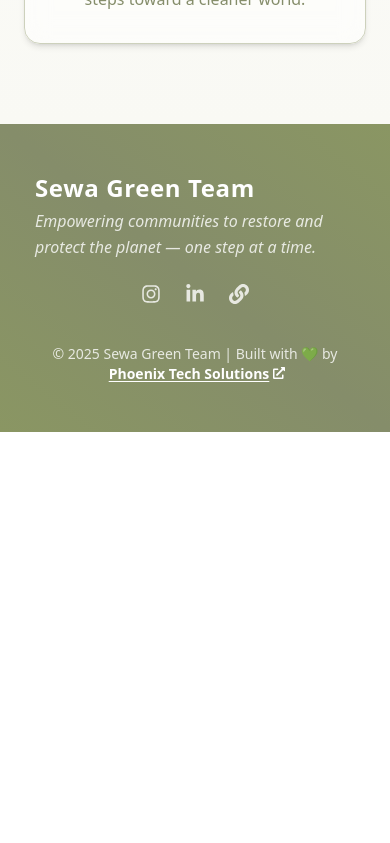
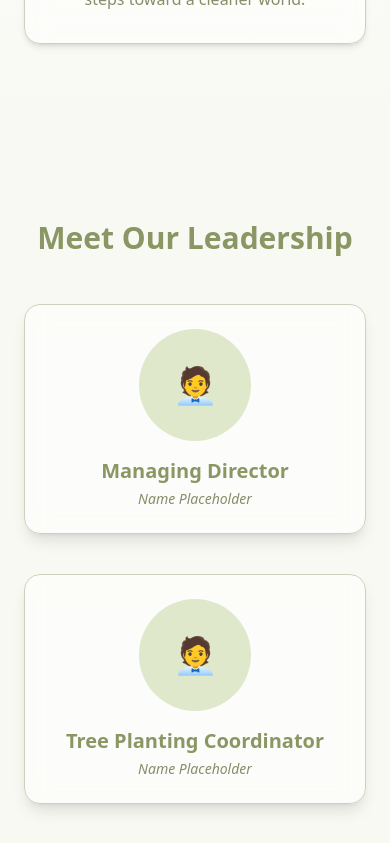
Before and after one commit to rebanto/sewa-green-team, a React (Vite) app: page /about in a window 390 px wide. Shown: the part 2100-2943 px from the top of the page. Before the commit the page ends 2532 px from the top, so only its background shows below. Built offline with nearby package versions, Linux system fonts and the light colour scheme.

Commit message:
feat: added leadership team placeholder in about and made dashboard mobile-friendly

```diff
--- a/src/components/Navbar.tsx
+++ b/src/components/Navbar.tsx
@@ -89,9 +89,12 @@
               )}
             </Link>
           ))}
+          {/* Only show Login if not signed in */}
+          {!user && (
             <Link to="/get-involved?login=true" className={loginLinkClass}>
               Login
             </Link>
+          )}
           {user && (
             <Link
               to="/dashboard"
@@ -135,6 +138,8 @@
                   {name}
                 </Link>
               ))}
+              {/* Only show Login if not signed in */}
+              {!user && (
                 <Link
                   to="/get-involved?login=true"
                   onClick={() => setIsOpen(false)}
@@ -142,6 +147,7 @@
                 >
                   Login
                 </Link>
+              )}
               {user && (
                 <Link
                   to="/dashboard"
--- a/src/pages/About.tsx
+++ b/src/pages/About.tsx
@@ -139,6 +139,38 @@
           ))}
         </div>
       </motion.section>
+
+      {/* Leadership Team */}
+<motion.section
+  className="py-24 px-6 bg-[#f9f9f4] text-center"
+  initial="hidden"
+  whileInView="visible"
+  viewport={{ once: true }}
+  variants={fadeUp}
+>
+  <h2 className="text-3xl font-bold text-[#8a9663] mb-12">Meet Our Leadership</h2>
+  <div className="grid grid-cols-1 sm:grid-cols-2 lg:grid-cols-4 gap-10 max-w-6xl mx-auto">
+    {[
+      { title: 'Managing Director' },
+      { title: 'Tree Planting Coordinator' },
+      { title: 'River Cleaning Coordinator' },
+      { title: 'Social Media Manager' },
+    ].map((leader, index) => (
+      <motion.div
+        key={leader.title}
+        className="bg-white/50 backdrop-blur-md border border-[#cdd1bc] rounded-2xl shadow-lg p-6 flex flex-col items-center text-center transition-all hover:scale-105"
+        variants={fadeUp}
+        custom={index + 1}
+      >
+        <div className="w-28 h-28 rounded-full bg-[#dfe8cb] flex items-center justify-center text-4xl text-[#a2b370] mb-4">
+          🧑‍💼
+        </div>
+        <h3 className="text-xl font-semibold text-[#8a9663] mb-1">{leader.title}</h3>
+        <p className="text-sm text-[#858d6a] italic">Name Placeholder</p>
+      </motion.div>
+    ))}
+  </div>
+</motion.section>
     </div>
   );
 };
--- a/src/pages/Dashboard.tsx
+++ b/src/pages/Dashboard.tsx
@@ -1,9 +1,14 @@
-// Dashboard.tsx
 import { useEffect, useState } from 'react';
 import { useNavigate } from 'react-router-dom';
 import { supabase } from '../lib/supabaseClient';
 import {
-  LineChart, Line, CartesianGrid, XAxis, YAxis, Tooltip, ResponsiveContainer,
+  LineChart,
+  Line,
+  CartesianGrid,
+  XAxis,
+  YAxis,
+  Tooltip,
+  ResponsiveContainer,
 } from 'recharts';
 
 const Dashboard = () => {
@@ -14,6 +19,7 @@
   const [signupLoading, setSignupLoading] = useState<string | null>(null);
   const [selectedEvent, setSelectedEvent] = useState<any | null>(null);
   const [showEventModal, setShowEventModal] = useState(false);
+  const [logoutMessage, setLogoutMessage] = useState('');
 
   const navigate = useNavigate();
 
@@ -21,8 +27,19 @@
     if (!dateStr) return 'No date';
     const date = new Date(dateStr);
     return new Intl.DateTimeFormat('en-US', {
-      year: 'numeric', month: 'short', day: 'numeric',
+      year: 'numeric',
+      month: 'short',
+      day: 'numeric',
     }).format(date);
+  };
+
+  const handleLogout = async () => {
+    await supabase.auth.signOut();
+    setLogoutMessage('Logged out successfully.');
+    setTimeout(() => {
+      setLogoutMessage('');
+      navigate('/');
+    }, 1500);
   };
 
   useEffect(() => {
@@ -107,11 +124,28 @@
   if (loading) return <div className="py-32 text-center text-xl text-[#4d5640]">Loading dashboard...</div>;
 
   return (
-    <div className="min-h-screen bg-[#f8faf5] py-24 px-4 flex justify-center items-start">
-      <div className="w-full max-w-screen-xl grid grid-cols-1 lg:grid-cols-2 gap-12">
+    <div className="min-h-screen bg-[#f8faf5] py-24 px-4 flex justify-center items-start relative">
+      {/* Admin Panel and Log Out Buttons (fixed, stacked, always spaced) */}
+      <div className="fixed bottom-8 right-8 z-50 flex flex-col items-end gap-4">
+        {userData.role === 'ADMIN' && (
+          <button
+            onClick={() => navigate('/admin')}
+            className="bg-[#70923e] hover:bg-[#4f6e2d] text-white px-6 py-3 rounded-full shadow-lg transition w-40"
+          >
+            Admin Panel
+          </button>
+        )}
+        <button
+          onClick={handleLogout}
+          className="bg-red-600 hover:bg-red-700 text-white px-6 py-3 rounded-full shadow-lg transition w-40"
+        >
+          Log Out
+        </button>
+      </div>
 
+      <div className="w-full max-w-screen-xl flex flex-col lg:flex-row gap-12">
         {/* LEFT SIDE */}
-        <div className="space-y-10">
+        <div className="space-y-10 w-full lg:w-1/2">
           <div className="bg-white rounded-3xl p-10 shadow-xl border border-[#b8c19a]">
             <h1 className="text-4xl font-extrabold text-[#4a612c] mb-4">
               {`Hey ${userData.full_name},`}
@@ -138,16 +172,7 @@
         </div>
 
         {/* RIGHT SIDE */}
-        <div className="space-y-10">
-          {userData.role === 'ADMIN' && (
-            <button
-              onClick={() => navigate('/admin')}
-              className="fixed bottom-8 right-8 z-50 bg-[#70923e] hover:bg-[#4f6e2d] text-white px-6 py-3 rounded-full shadow-lg transition"
-            >
-              Admin Panel
-            </button>
-          )}
-
+        <div className="space-y-10 w-full lg:w-1/2">
           <div className="bg-white rounded-3xl p-8 shadow-lg border border-[#b8c19a]">
             <h2 className="text-2xl font-bold text-[#49682d] mb-6">Upcoming Events</h2>
             <ul className="space-y-4">
@@ -222,7 +247,7 @@
       {/* Modal */}
       {showEventModal && selectedEvent && (
         <div className="fixed inset-0 bg-black bg-opacity-50 flex justify-center items-center z-50">
-          <div className="bg-white w-full max-w-2xl max-h-[85vh] overflow-y-auto rounded-3xl p-8 relative shadow-2xl border border-[#b8c19a]">
+          <div className="bg-white w-[90vw] sm:w-full max-w-2xl max-h-[85vh] overflow-y-auto rounded-3xl p-6 sm:p-8 relative shadow-2xl border border-[#b8c19a]">
             <button onClick={() => setShowEventModal(false)} className="absolute top-4 right-6 text-2xl text-gray-700 hover:text-black font-bold">×</button>
             <h3 className="text-3xl font-serif font-bold text-[#49682d] mb-4">{selectedEvent.title}</h3>
             <p className="text-[#4d5640] mb-3">{selectedEvent.description}</p>
--- a/src/pages/NotApproved.tsx
+++ b/src/pages/NotApproved.tsx
@@ -8,6 +8,15 @@
           Please wait for a team lead to review and approve your registration and check back later.
         </p>
         <a href="/" className="inline-block px-6 py-2 bg-[#8a9663] text-white rounded-full font-semibold hover:bg-[#73814f] transition">Go to Home</a>
+        <button
+          onClick={async () => {
+            await import('../lib/supabaseClient').then(({ supabase }) => supabase.auth.signOut());
+            window.location.href = '/';
+          }}
+          className="inline-block ml-4 px-6 py-2 bg-red-500 text-white rounded-full font-semibold hover:bg-red-600 transition"
+        >
+          Log Out
+        </button>
       </div>
     </div>
   );
```
Lines whose indentation alone changed are shown as unchanged.
